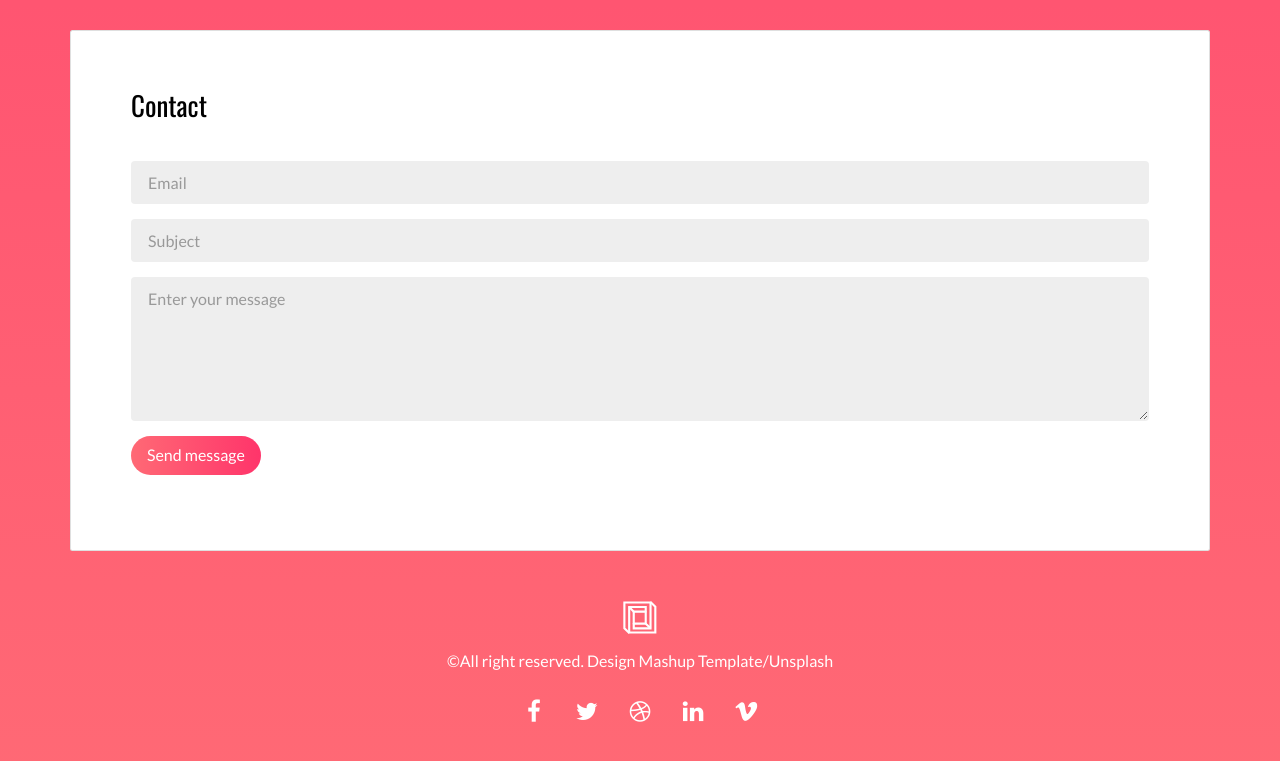
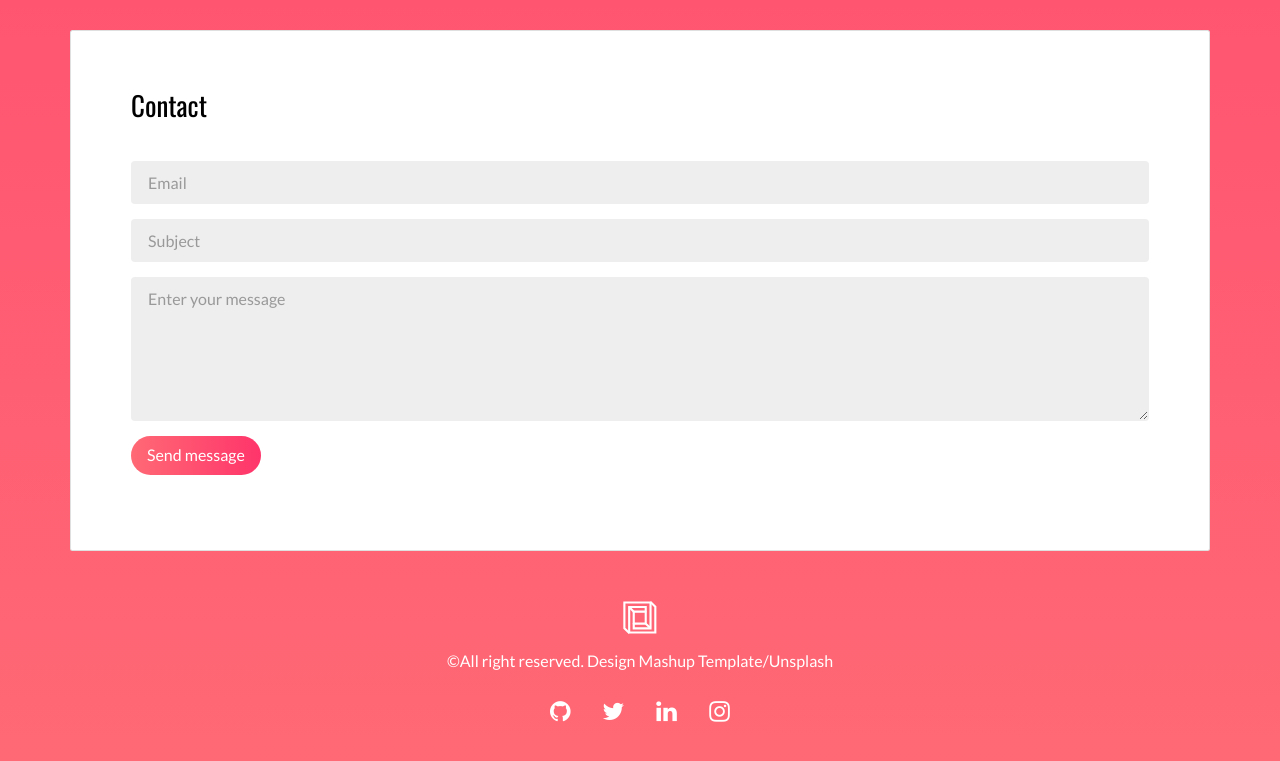
Before and after one commit to steveoncaffeine/steveoncaffeine.github.io, a plain HTML site: page index.html in a window 1280 px wide. Shown: the part 3298-4059 px from the top of the page. Drawn offline with nearby package versions, Linux system fonts and the light colour scheme.

Commit message:
More link changes

```diff
--- a/index.html
+++ b/index.html
@@ -385,24 +385,17 @@
             <p>
               <a
                 class="fa-icon fa-icon-2x"
-                href="https://facebook.com/"
+                href="https://github.com/asraid64"
                 title=""
               >
-                <i class="fa fa-facebook"></i>
+                <i class="fa fa-github"></i>
               </a>
               <a
                 class="fa-icon fa-icon-2x"
-                href="https://twitter.com/"
+                href="https://twitter.com/crazedxen0
                 title=""
               >
                 <i class="fa fa-twitter"></i>
-              </a>
-              <a
-                class="fa-icon fa-icon-2x"
-                href="https://dribbble.com/"
-                title=""
-              >
-                <i class="fa fa-dribbble"></i>
               </a>
               <a
                 class="fa-icon fa-icon-2x"
@@ -411,8 +404,8 @@
               >
                 <i class="fa fa-linkedin"></i>
               </a>
-              <a class="fa-icon fa-icon-2x" href="https://vimeo.com/" title="">
-                <i class="fa fa-vimeo"></i>
+              <a class="fa-icon fa-icon-2x" href="https://instagram.com/blvckfire.xio" title="">
+                <i class="fa fa-instagram"></i>
               </a>
             </p>
           </div>
```
